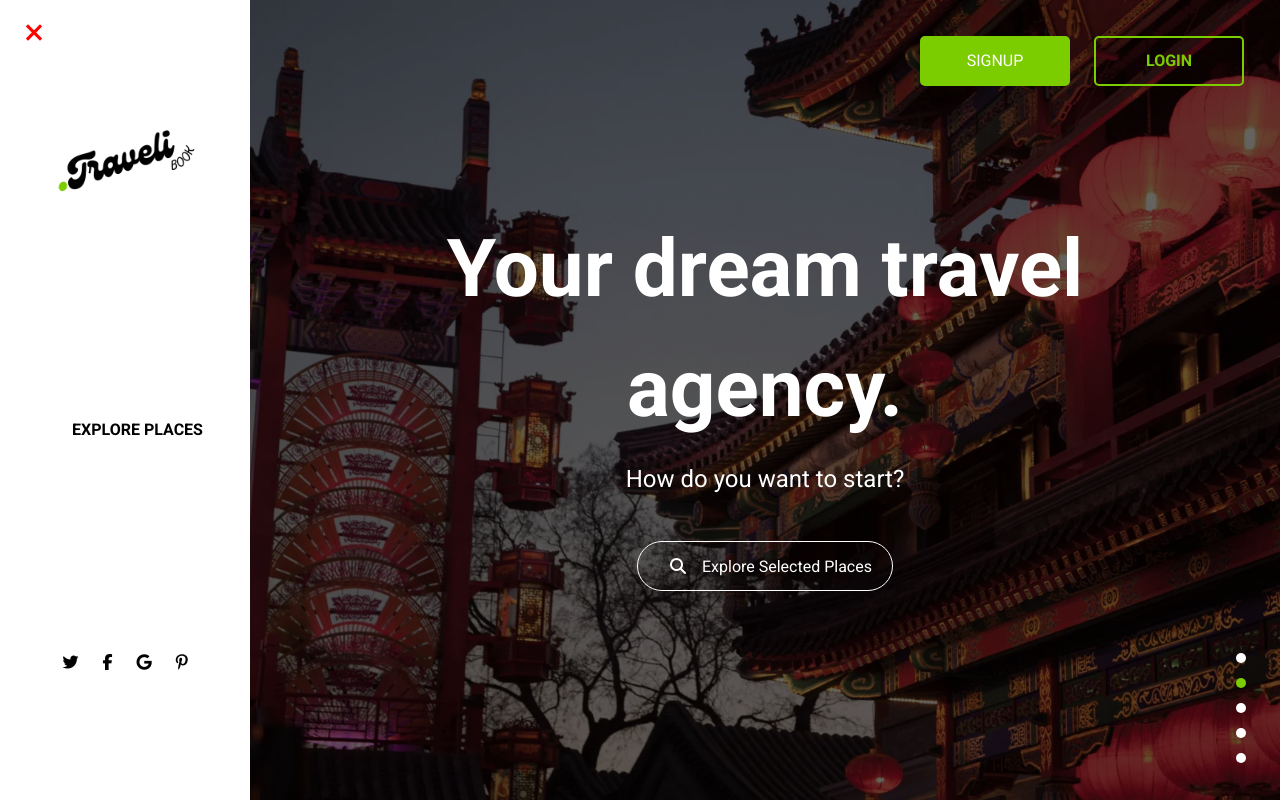
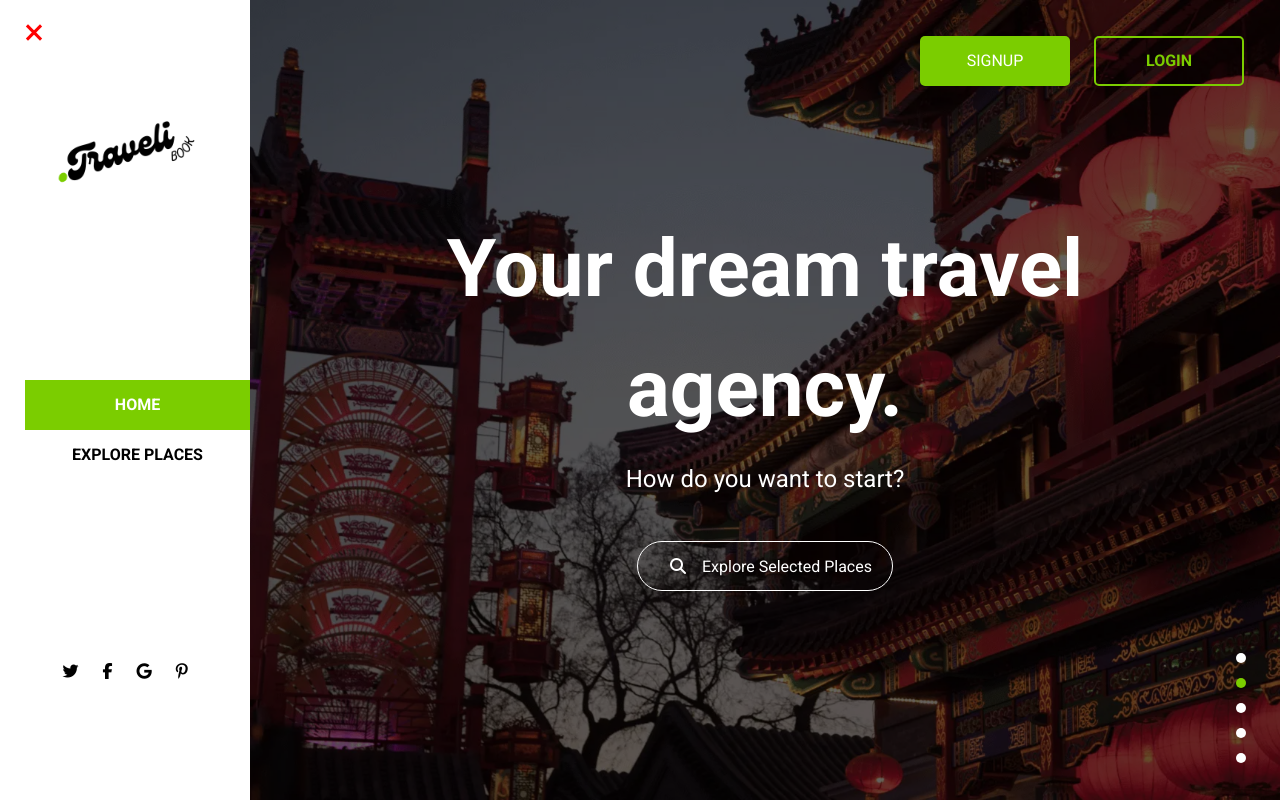
Before and after one commit to romans-adi/travel-booking-frontend, a React (Create React App) app: page / in a window 1280 px wide. Both pictures are taken after a click on the button 36 px from the left and 36 px from the top of the page. Built offline with nearby package versions, Linux system fonts and the light colour scheme.

Commit message:
Add home button for navigation panel

```diff
--- a/src/components/Navbar/Navbar.jsx
+++ b/src/components/Navbar/Navbar.jsx
@@ -42,6 +42,7 @@ const Navbar = () => {
           </NavLink>
         </li>
         <li className="navigation">
+          <NavLink to="/" onClick={handleMenu}>HOME</NavLink>
           <NavLink className={({ isActive }) => (isActive ? 'active' : '')} to="/places" onClick={handleMenu}>{role === 'user' ? 'EXPLORE PLACES' : 'DELETE PLACES'}</NavLink>
 
           {isAuthenticated && role !== 'agency' && (
```
